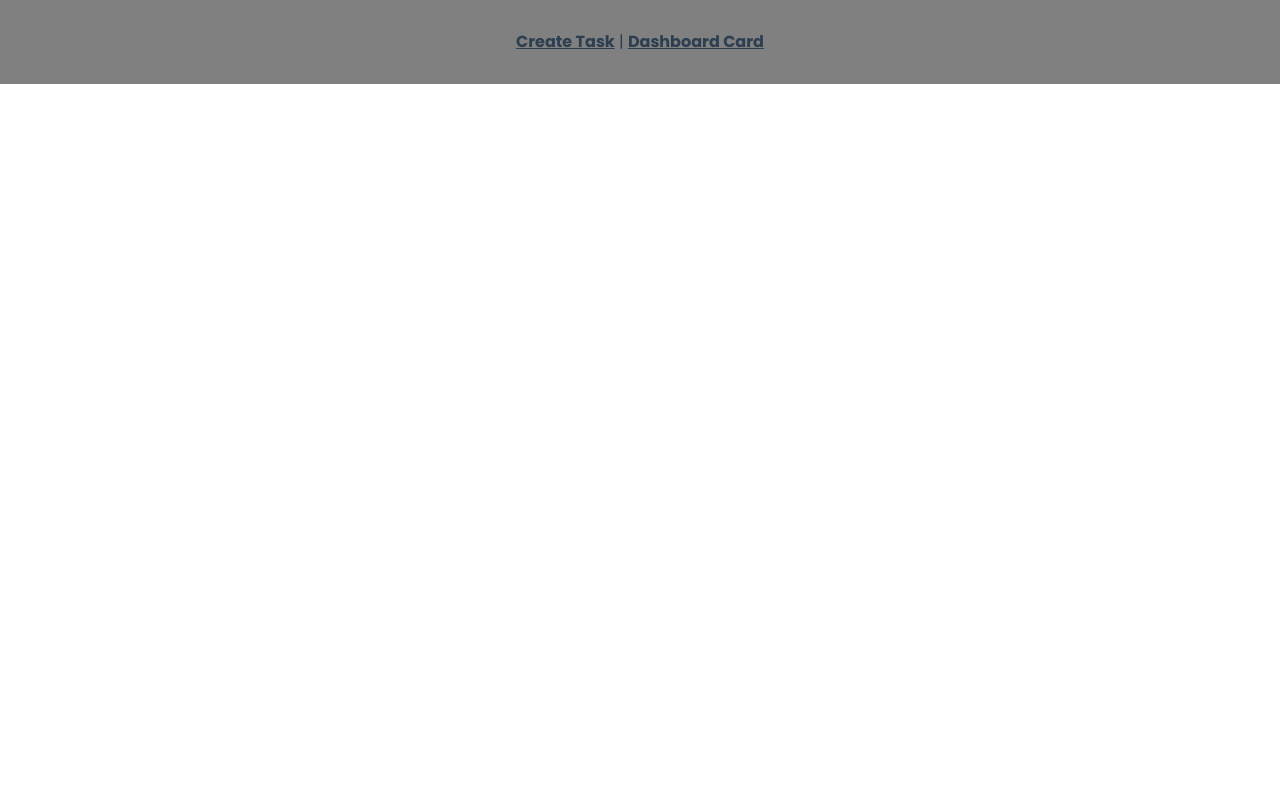
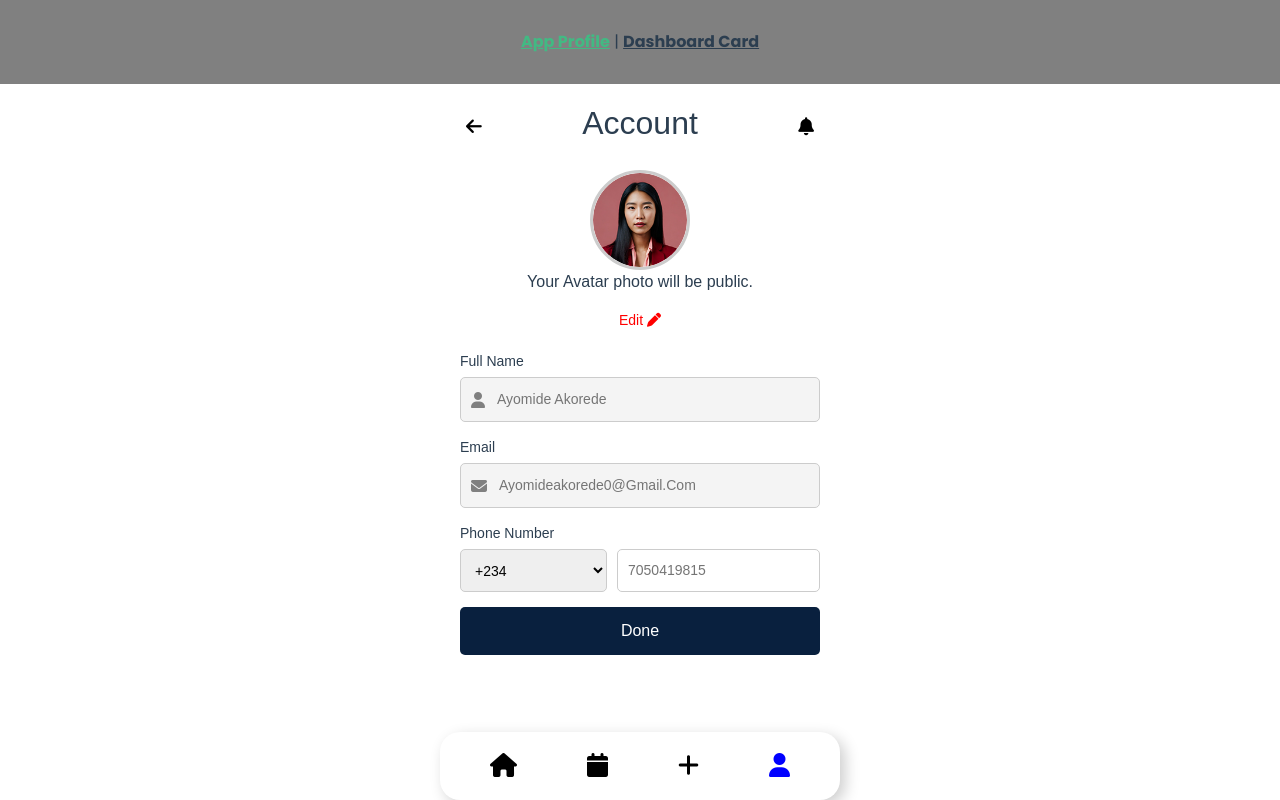
Before and after one commit to TeeboiCode/Todo-list, a Vue app: page /appProfile in a window 1280 px wide. Built offline with nearby package versions, Linux system fonts and the light colour scheme.

Commit message:
added profile component by hikmat

```diff
--- a/src/App.vue
+++ b/src/App.vue
@@ -1,7 +1,7 @@
 <template>
   <div>
     <nav>
-      <router-link to="/createTask">Create Task</router-link> |
+      <router-link to="/appProfile">App Profile</router-link> |
       <router-link to="/dashboardcard">Dashboard Card</router-link>
     </nav>
     <router-view />
--- /dev/null
+++ b/src/components/App/AppProfile.vue
@@ -0,0 +1,217 @@
+<template>
+  <div class="container">
+    <!-- Header -->
+    <div class="header">
+      <button class="back-button"><i class="fa-solid fa-arrow-left"></i></button>
+      <h2>Account</h2>
+      <button class="notification-button"><i class="fa-solid fa-bell"></i></button>
+    </div>
+
+    <!-- Profile Picture -->
+    <div class="profile">
+      <img src="@/assets/profile-img.png" alt="Profile" class="avatar">
+      <p>Your Avatar photo will be public.</p>
+      <span class="edit-profile">Edit <i class="fa-solid fa-pen"></i></span>
+    </div>
+
+    <!-- Form Fields -->
+    <form>
+      <label>Full Name</label>
+      <div class="input-box">
+        <i class="fa-solid fa-user"></i>
+        <input type="text" placeholder="Ayomide Akorede">
+      </div>
+
+      <label>Email</label>
+      <div class="input-box">
+        <i class="fa-solid fa-envelope"></i>
+        <input type="email" placeholder="Ayomideakorede0@Gmail.Com">
+      </div>
+
+      <label>Phone Number</label>
+      <div class="phone-input">
+        <select>
+          <option>+234</option>
+          <option>+1</option>
+          <option>+44</option>
+        </select>
+        <input type="tel" placeholder="7050419815">
+      </div>
+
+      <!-- Done Button -->
+      <button type="submit" class="btn">Done</button>
+    </form>
+
+    <!-- Bottom Navigation -->
+    <nav class="footer">
+      <button><i class="fa-solid fa-house"></i></button>
+      <button><i class="fa-solid fa-calendar"></i></button>
+      <button ><i class="fa-solid fa-plus"></i></button>
+      <button class="active"><i class="fa-solid fa-user"></i></button>
+    </nav>
+  </div>
+</template>
+
+<style scoped>
+/* General Container */
+.container {
+  max-width: 400px;
+  width: 90%;
+  margin: auto;
+  padding: 20px;
+  font-family: Arial, sans-serif;
+  text-align: center;
+}
+
+/* Header */
+.header {
+  display: flex;
+  align-items: center;
+  justify-content: space-between;
+}
+
+.back-button, .notification-button {
+  background: none;
+  border: none;
+  font-size: 18px;
+  cursor: pointer;
+}
+
+/* Profile Section */
+.profile {
+  text-align: center;
+  margin: 20px 0;
+}
+
+.avatar {
+  width: 100px;
+  height: 100px;
+  border-radius: 50%;
+  border: 3px solid #ccc;
+}
+
+.edit-profile {
+  display: block;
+  color: red;
+  font-size: 14px;
+  margin-top: 5px;
+  cursor: pointer;
+}
+
+/* Form Fields */
+form {
+  margin-top: 20px;
+  text-align: left;
+}
+
+label {
+  display: block;
+  margin-bottom: 5px;
+  font-size: 14px;
+}
+
+.input-box {
+  display: flex;
+  align-items: center;
+  border: 1px solid #ccc;
+  padding: 10px;
+  border-radius: 5px;
+  background: #f4f4f4;
+  margin-bottom: 15px;
+}
+
+.input-box i {
+  margin-right: 10px;
+  color: gray;
+}
+
+.input-box input {
+  border: none;
+  background: transparent;
+  width: 100%;
+  font-size: 14px;
+}
+
+.phone-input {
+  display: flex;
+  gap: 10px;
+  margin-bottom: 15px;
+}
+
+.phone-input select, .phone-input input {
+  flex: 1;
+  padding: 10px;
+  font-size: 14px;
+  border: 1px solid #ccc;
+  border-radius: 5px;
+}
+
+/* Done Button */
+.btn {
+  width: 100%;
+  background: #09203E;
+  color: white;
+  padding: 12px;
+  border: none;
+  border-radius: 5px;
+  cursor: pointer;
+  font-size: 16px;
+  /* margin-top: 10px; */
+}
+
+.btn:hover {
+  background: #05172A;
+}
+
+/* Bottom Navigation */
+.footer {
+  display: flex;
+  justify-content: space-around;
+  background: white;
+  padding: 15px;
+  position: fixed;
+  bottom: 0;
+  width: 100%;
+  max-width: 400px;
+  left: 50%;
+  transform: translateX(-50%);
+  box-shadow: 5px 5px 15px rgba(0, 0, 0, 0.2);
+  border-radius: 20px;
+}
+
+.footer button {
+  background: none;
+  border: none;
+  font-size: 24px;
+  cursor: pointer;
+}
+
+.add-task {
+  background-color: blue;
+  color: white;
+  border-radius: 50%;
+  font-size: 18px;
+  padding: 5px;
+}
+
+.active {
+  color: blue;
+}
+
+/* Responsive Styles */
+@media (max-width: 360px) {
+  .container {
+    width: 95%;
+    padding: 15px;
+  }
+
+  .btn {
+    font-size: 14px;
+    padding: 10px;
+  }
+
+  .footer button {
+    font-size: 20px;
+ }
+}
+</style>
--- a/src/router/index.js
+++ b/src/router/index.js
@@ -8,6 +8,7 @@ import PreSignup from "../components/PreSignup.vue";
 import AppDashboard from "../components/App/AppDashboard.vue";
 import DashboardCard from "../components/App/DashboardCard.vue";
 import CreateTask from "../components/CreateTask.vue";
+import AppProfile from "../components/App/AppProfile";
 
 const routes = [
   {
@@ -64,6 +65,11 @@ const routes = [
     name: "dashboardcard",
     component: DashboardCard,
   },
+  {
+    path: "/appProfile",
+    name: "appProfile",
+    component: AppProfile,
+  },
 ];
 
 const router = createRouter({
```
Also changed, not shown: public/img/icons/Image-60.png (added).
